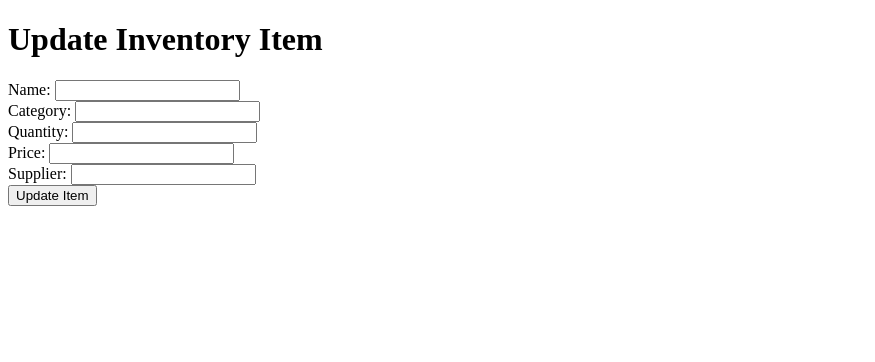
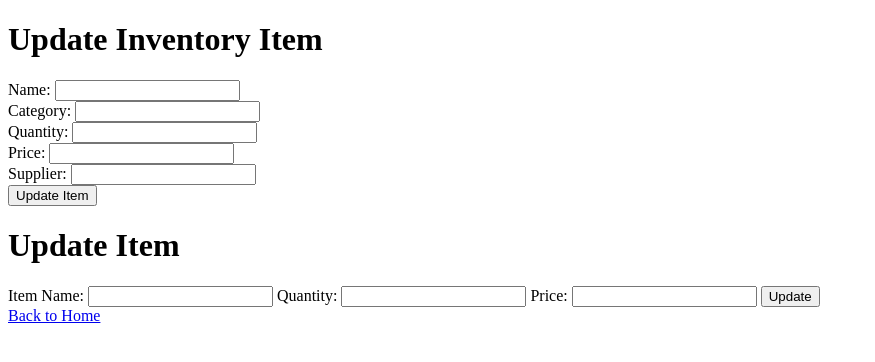
Before and after one commit to Mitchelle-karan1/Inventory-Management-System, a Flask app: template db/templates/update_item.html in a window 1280 px wide. Shown: the top 362 px of the page, without its empty margins (0-875 px from the left). Run offline with Flask 3, Linux system fonts and the light colour scheme; the template is opened without the code that fills it, so the values that code supplies are empty.

Commit message:
updating the exsisting items

```diff
--- a/app.py
+++ b/app.py
@@ -87,3 +87,40 @@ def home():
 
 if __name__ == "__main__":
     app.run(debug=True)
+
+@app.route('/update/<int:item_id>', methods=['GET', 'POST'])
+def update_item(item_id):
+    conn = get_db_connection()
+    cursor = conn.cursor()
+
+    if request.method == 'POST':
+        # Get the updated values from the form
+        new_name = request.form['name']
+        new_quantity = int(request.form['quantity'])
+        new_price = float(request.form['price'])
+
+        # Update the item in the database
+        cursor.execute(
+            "UPDATE Inventory SET name = ?, quantity = ?, price = ? WHERE id = ?",
+            (new_name, new_quantity, new_price, item_id)
+        )
+        conn.commit()
+        conn.close()
+        return redirect('/')
+
+    # Fetch the current item details
+    cursor.execute("SELECT * FROM Inventory WHERE id = ?", (item_id,))
+    item = cursor.fetchone()
+    conn.close()
+
+    return render_template('update.html', item=item)
+@app.route('/delete/<int:item_id>', methods=['POST'])
+def delete_item(item_id):
+    conn = get_db_connection()
+    cursor = conn.cursor()
+
+    # Delete the item from the database
+    cursor.execute("DELETE FROM Inventory WHERE id = ?", (item_id,))
+    conn.commit()
+    conn.close()
+    return redirect('/')
--- a/db/templates/update_item.html
+++ b/db/templates/update_item.html
@@ -4,6 +4,7 @@
     <meta charset="UTF-8">
     <meta name="viewport" content="width=device-width, initial-scale=1.0">
     <title>Update Item</title>
+    <link rel="stylesheet" href="{{ url_for('static', filename='css/style.css') }}">
 </head>
 <body>
     <h1>Update Inventory Item</h1>
@@ -15,5 +16,19 @@
         <label>Supplier: <input type="text" name="supplier" value="{{ item['supplier'] }}"></label><br>
         <button type="submit">Update Item</button>
     </form>
+    <h1>Update Item</h1>
+    <form action="" method="POST">
+        <label for="name">Item Name:</label>
+        <input type="text" id="name" name="name" value="{{ item[1] }}" required>
+
+        <label for="quantity">Quantity:</label>
+        <input type="number" id="quantity" name="quantity" value="{{ item[2] }}" required>
+
+        <label for="price">Price:</label>
+        <input type="number" step="0.01" id="price" name="price" value="{{ item[3] }}" required>
+
+        <button type="submit">Update</button>
+    </form>
+    <a href="/">Back to Home</a>
 </body>
 </html>
```
Also changed, not shown: db/templates/inventory.html (+7 -0 lines).
